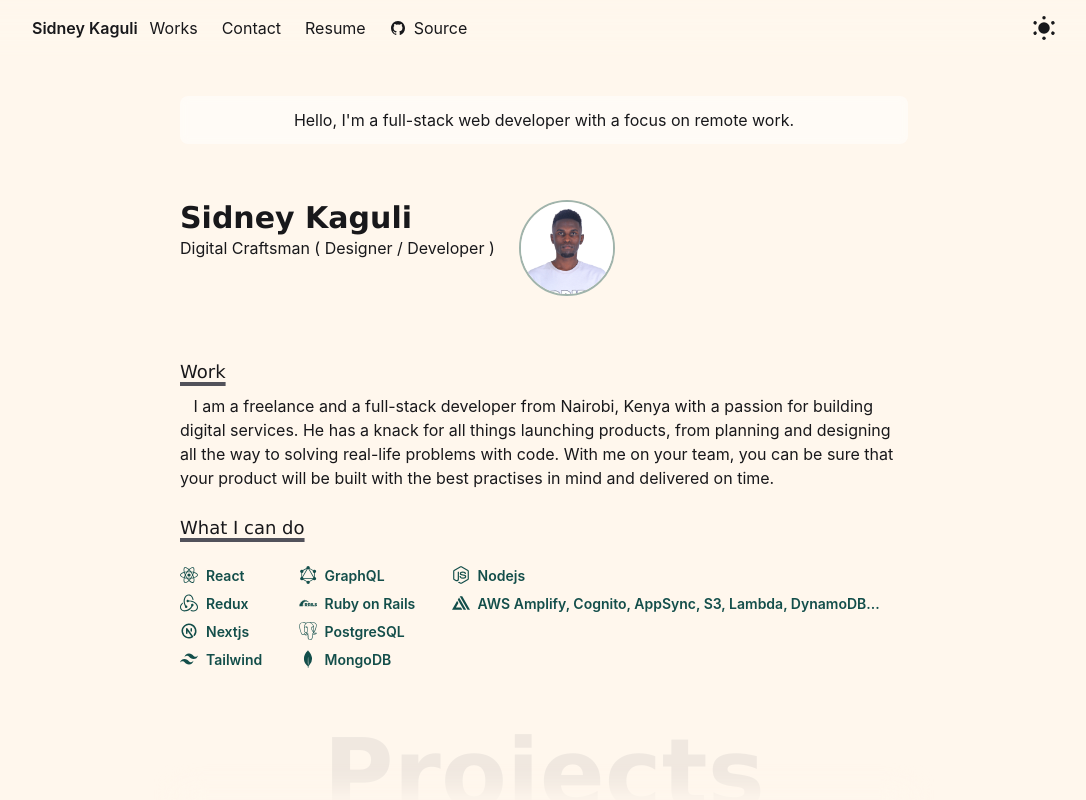
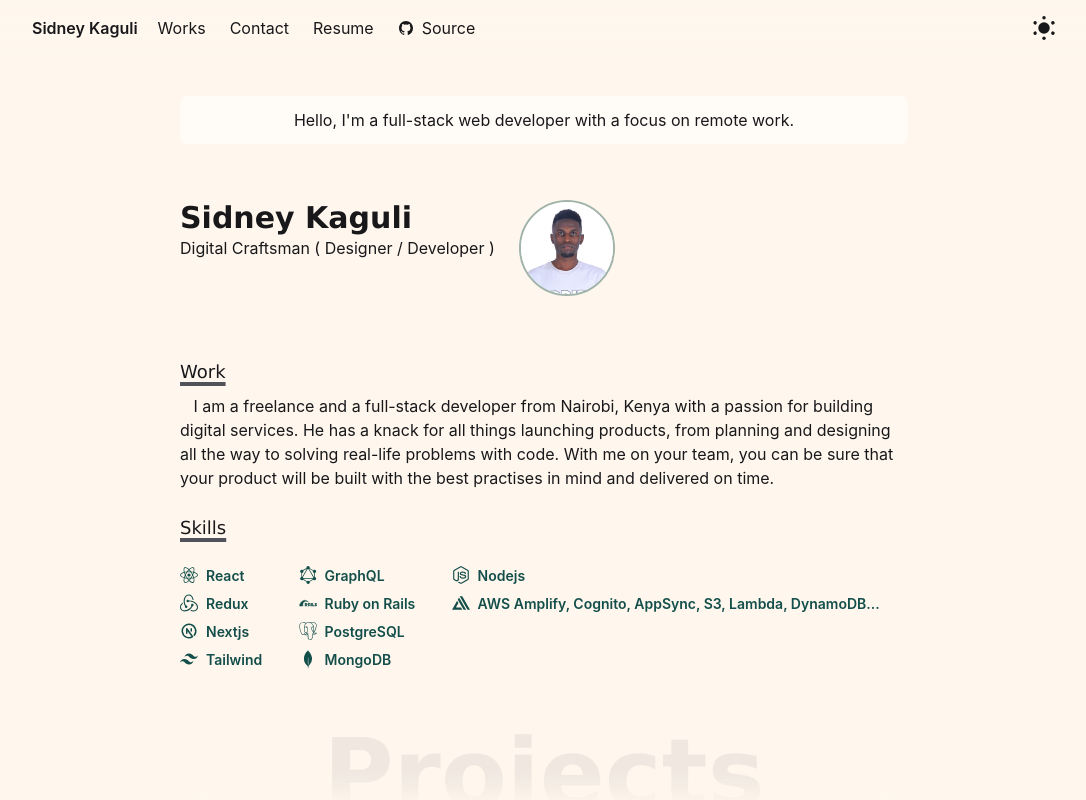
Before and after one commit to XsidX/sid-portfolio, a Next.js app: page / in a window 1280 px wide. Shown: the top 800 px of the page, without its empty margins (96-1182 px from the left). Built offline with nearby package versions, Linux system fonts and the light colour scheme.

Commit message:
Add scroll to section with react scroll

```diff
--- a/components/Header/Header.js
+++ b/components/Header/Header.js
@@ -1,5 +1,6 @@
 import React from 'react';
 import Link from 'next/link';
+import { Link as ScrollLink } from 'react-scroll';
 import { IoLogoGithub } from 'react-icons/io5/index';
 import DropdownMenu from './DropdownMenu';
 import ThemeToggle from './ThemeToggleButton';
@@ -7,16 +8,31 @@ import ThemeToggle from './ThemeToggleButton';
 const Header = () => (
   <header className="fixed w-full py-2 px-5 z-20 md:p-4 backdrop-blur-md dark:text-zinc-50">
     <div className="mx-auto max-w-5xl">
-      <nav className="flex items-center gap-3 text-base">
-        <Link href="/" className="group">
-          <h2 className="font-semibold">
+      <nav className="flex items-center gap-5 text-base">
+        <ScrollLink to="top" spy smooth className="group">
+          <button type="button" className="font-semibold">
             Sidney Kaguli
-          </h2>
-        </Link>
+          </button>
+        </ScrollLink>
         <div className="items-center gap-6 hidden md:flex">
-          <Link href="/"> Works </Link>
-          <Link href="#"> Contact </Link>
-          <Link href="#"> Resume </Link>
+          <ScrollLink to="works" spy smooth>
+            <button type="button" className="hover-underline-animation">
+              Works
+            </button>
+          </ScrollLink>
+          <ScrollLink to="contact" spy smooth>
+            <button type="button" className="hover-underline-animation">
+              Contact
+            </button>
+          </ScrollLink>
+          <Link
+            href="https://docs.google.com/document/d/1btaz3XeCDcBAyHtDCu0hQO2_E5L65bBoTJrepi6fip8/edit?usp=sharing"
+            target="_blank"
+            rel="noopener noreferrer"
+            className="hover-underline-animation"
+          >
+            Resume
+          </Link>
           <Link
             href="https://github.com/XsidX/sid-portfolio"
             target="_blank"
@@ -24,7 +40,7 @@ const Header = () => (
             className="flex items-center gap-2"
           >
             <IoLogoGithub />
-            Source
+            <span className="hover-underline-animation">Source</span>
           </Link>
         </div>
         <div className="flex-1" />
--- a/package.json
+++ b/package.json
@@ -28,6 +28,7 @@
     "react-dom": "18.2.0",
     "react-icons": "^4.7.1",
     "react-intersection-observer": "^9.4.1",
+    "react-scroll": "^1.8.9",
     "stylelint-config-standard": "21.x",
     "stylelint-csstree-validator": "1.x",
     "stylelint-scss": "3.x"
--- a/pages/index.js
+++ b/pages/index.js
@@ -30,7 +30,7 @@ const Home = () => {
 
   return (
     <Layout>
-      <div className="rounded-lg mb-6 p-3 text-center bg-white dark:bg-zinc-800 dark:text-zinc-100 backdrop-filter backdrop-blur-sm bg-opacity-50 dark:bg-opacity-50 transition duration-500 ease-in-out">
+      <div id="top" className="rounded-lg mb-6 p-3 text-center bg-white dark:bg-zinc-800 dark:text-zinc-100 backdrop-filter backdrop-blur-sm bg-opacity-50 dark:bg-opacity-50 transition duration-500 ease-in-out">
         Hello, I&apos;m a full-stack web developer with a focus on remote work.
       </div>
 
@@ -61,8 +61,8 @@ const Home = () => {
           that your product will be built with the best practises in mind and delivered on time.
         </p>
       </section>
-      <section className="mt-6">
-        <SectionHeading>What I can do</SectionHeading>
+      <section className="mt-6" id="works">
+        <SectionHeading>Skills</SectionHeading>
         <Skills />
       </section>
       <section className="mt-8">
@@ -73,6 +73,7 @@ const Home = () => {
         <Projects />
       </section>
       <motion.section
+        id="contact"
         className="my-12 md:my-24"
         ref={ref}
         initial="hidden"
--- a/styles/globals.css
+++ b/styles/globals.css
@@ -10,3 +10,50 @@ body {
     text-rendering: optimizeLegibility;
     overflow-wrap: break-word;
 }
+
+.hover-underline-animation {
+    display: inline-block;
+    position: relative;
+  }
+
+  .hover-underline-animation:after {
+    content: '';
+    position: absolute;
+    width: 100%;
+    transform: scaleX(0);
+    height: 1px;
+    bottom: 0;
+    left: 0;
+    background-color: #e5e7eb;
+    transform-origin: bottom right;
+    transition: transform 0.35s ease-out;
+  }
+
+  .hover-underline-animation:hover:after {
+    transform: scaleX(1);
+    transform-origin: bottom left;
+  }
+
+
+  .hover-underline-dark {
+    display: inline-block;
+    position: relative;
+  }
+
+  .hover-underline-dark:after {
+    content: '';
+    position: absolute;
+    width: 100%;
+    transform: scaleX(0);
+    height: 1px;
+    bottom: 0;
+    left: 0;
+    background-color: #101010;
+    transform-origin: bottom right;
+    transition: transform 0.35s ease-out;
+  }
+
+  .hover-underline-dark:hover:after {
+    transform: scaleX(1);
+    transform-origin: bottom left;
+  }
```
Also changed, not shown: 1 other file (tests, documents, lock files or other folders).
